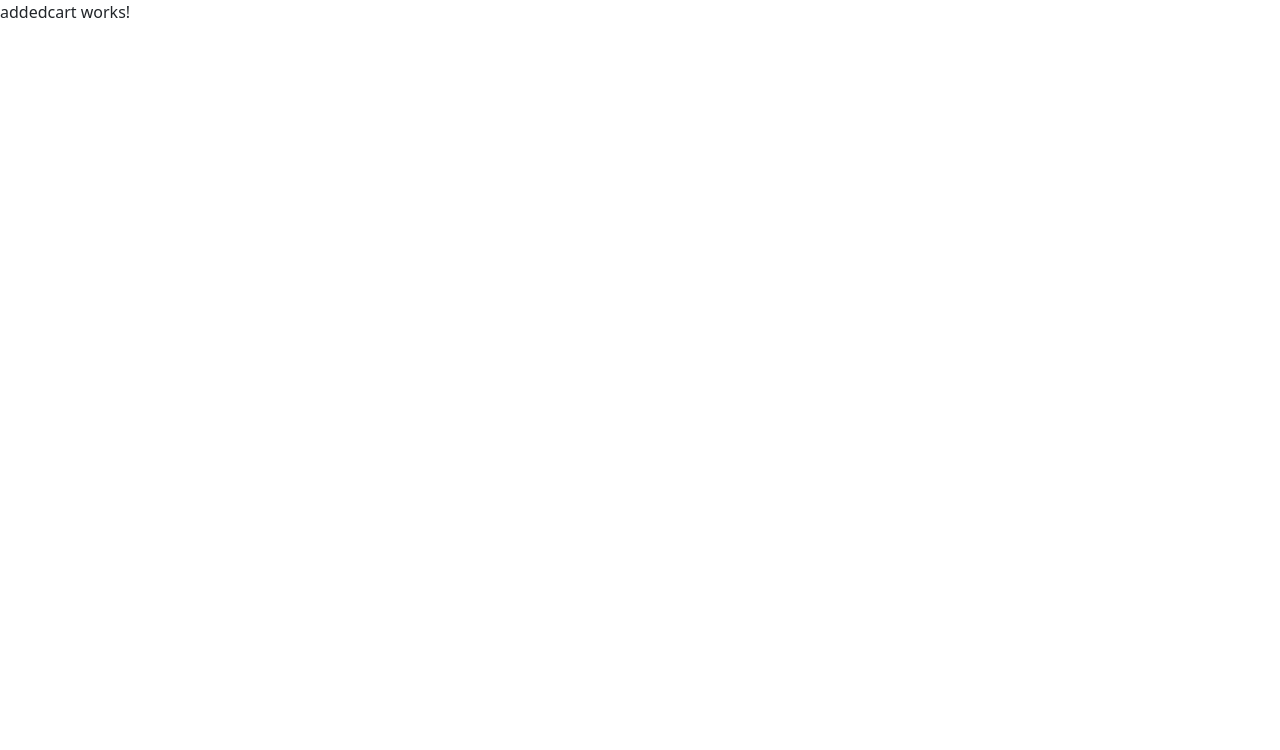
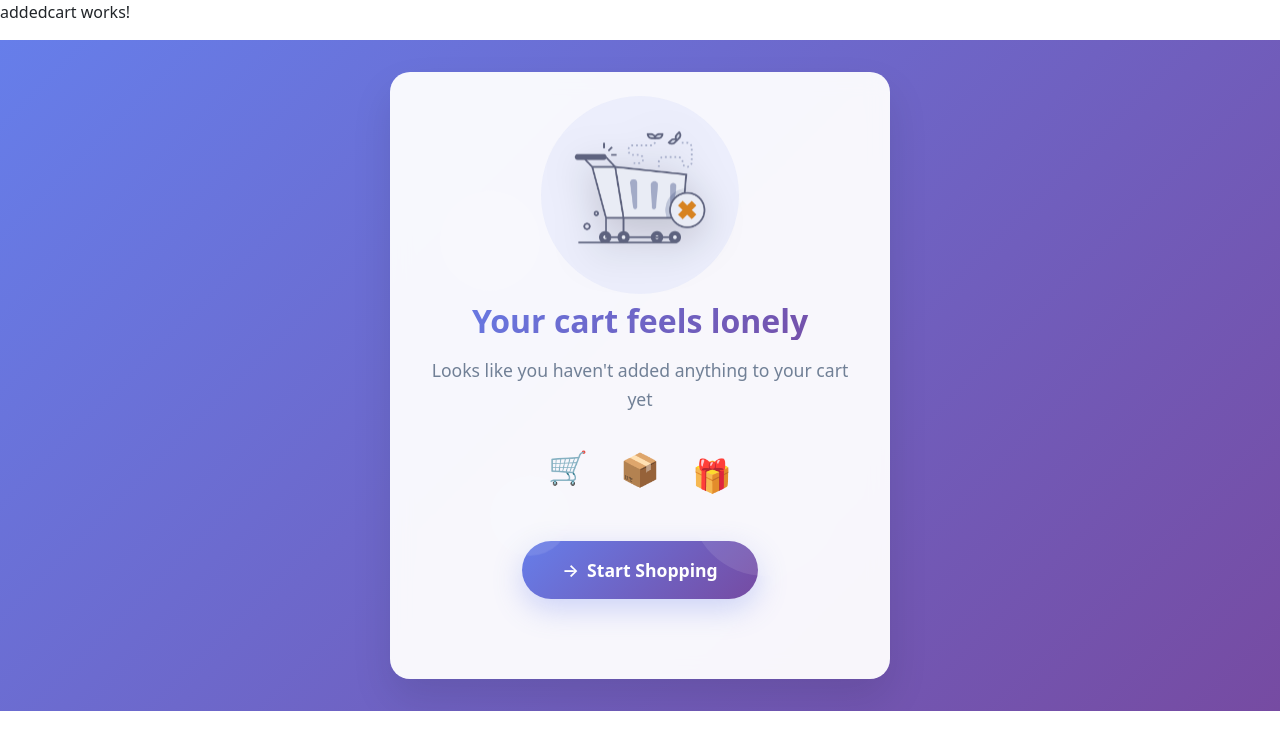
Before and after one commit to vaibhavgathawale/routing, an Angular app: page /addedcart in a window 1280 px wide. Shown: the top 750 px of the page. Built offline with nearby package versions, Linux system fonts and the light colour scheme; no server answers.

Commit message:
Implementation: After clicking on Cart icon in carthome it will going in addedcart page.

```diff
--- a/src/app/addedcart/addedcart.css
+++ b/src/app/addedcart/addedcart.css
@@ -0,0 +1,221 @@
+.empty-cart-container {
+  min-height: 70vh;
+  display: flex;
+  align-items: center;
+  justify-content: center;
+  background: linear-gradient(135deg, #667eea 0%, #764ba2 100%);
+  padding: 2rem;
+  position: relative;
+  overflow: hidden;
+}
+
+.empty-cart-content {
+  text-align: center;
+  background: rgba(255, 255, 255, 0.95);
+  padding: 3rem 2rem;
+  border-radius: 20px;
+  box-shadow: 0 20px 40px rgba(0, 0, 0, 0.1);
+  position: relative;
+  z-index: 2;
+  backdrop-filter: blur(10px);
+  max-width: 500px;
+  width: 100%;
+}
+
+.cart-image {
+  position: relative;
+  margin-bottom: 2rem;
+}
+
+.empty-cart-img {
+  width: 150px;
+  height: 150px;
+  filter: drop-shadow(0 10px 20px rgba(0, 0, 0, 0.2));
+  animation: float 3s ease-in-out infinite;
+}
+
+.cart-pulse {
+  position: absolute;
+  top: 50%;
+  left: 50%;
+  transform: translate(-50%, -50%);
+  width: 180px;
+  height: 180px;
+  background: rgba(102, 126, 234, 0.1);
+  border-radius: 50%;
+  animation: pulse 2s ease-in-out infinite;
+}
+
+.empty-cart-message {
+  margin-bottom: 2.5rem;
+}
+
+.message-title {
+  font-size: 2rem;
+  font-weight: 700;
+  color: #2d3748;
+  margin-bottom: 1rem;
+  background: linear-gradient(135deg, #667eea, #764ba2);
+  -webkit-background-clip: text;
+  -webkit-text-fill-color: transparent;
+  background-clip: text;
+}
+
+.message-subtitle {
+  font-size: 1.1rem;
+  color: #718096;
+  line-height: 1.6;
+}
+
+.floating-elements {
+  display: flex;
+  justify-content: center;
+  gap: 2rem;
+  margin-bottom: 2.5rem;
+}
+
+.floating-item {
+  font-size: 2rem;
+  animation: float 3s ease-in-out infinite;
+  animation-delay: calc(var(--delay) * 0.5s);
+}
+
+.floating-item:nth-child(1) { --delay: 1; }
+.floating-item:nth-child(2) { --delay: 2; }
+.floating-item:nth-child(3) { --delay: 3; }
+
+.cta-section {
+  margin-bottom: 2rem;
+}
+
+.shop-now-btn {
+  background: linear-gradient(135deg, #667eea, #764ba2);
+  color: white;
+  border: none;
+  padding: 1rem 2.5rem;
+  font-size: 1.1rem;
+  font-weight: 600;
+  border-radius: 50px;
+  cursor: pointer;
+  transition: all 0.3s ease;
+  box-shadow: 0 10px 30px rgba(102, 126, 234, 0.3);
+  display: inline-flex;
+  align-items: center;
+  gap: 0.5rem;
+}
+
+.shop-now-btn:hover {
+  transform: translateY(-3px);
+  box-shadow: 0 15px 40px rgba(102, 126, 234, 0.4);
+}
+
+.shop-now-btn:active {
+  transform: translateY(-1px);
+}
+
+.btn-icon {
+  transition: transform 0.3s ease;
+}
+
+.shop-now-btn:hover .btn-icon {
+  transform: translateX(5px);
+}
+
+.decorations {
+  position: absolute;
+  top: 0;
+  left: 0;
+  width: 100%;
+  height: 100%;
+  pointer-events: none;
+  z-index: 1;
+}
+
+.decoration-circle {
+  position: absolute;
+  border-radius: 50%;
+  background: rgba(255, 255, 255, 0.1);
+  animation: float 6s ease-in-out infinite;
+}
+
+.decoration-circle:nth-child(1) {
+  width: 100px;
+  height: 100px;
+  top: 20%;
+  left: 10%;
+  animation-delay: 0s;
+}
+
+.decoration-circle:nth-child(2) {
+  width: 150px;
+  height: 150px;
+  top: 60%;
+  right: 10%;
+  animation-delay: 2s;
+}
+
+.decoration-circle:nth-child(3) {
+  width: 80px;
+  height: 80px;
+  bottom: 20%;
+  left: 20%;
+  animation-delay: 4s;
+}
+
+/* Animations */
+@keyframes float {
+  0%, 100% {
+    transform: translateY(0px);
+  }
+  50% {
+    transform: translateY(-10px);
+  }
+}
+
+@keyframes pulse {
+  0%, 100% {
+    transform: translate(-50%, -50%) scale(1);
+    opacity: 1;
+  }
+  50% {
+    transform: translate(-50%, -50%) scale(1.1);
+    opacity: 0.8;
+  }
+}
+
+/* Responsive design */
+@media (max-width: 768px) {
+  .empty-cart-container {
+    padding: 1rem;
+  }
+
+  .empty-cart-content {
+    padding: 2rem 1.5rem;
+  }
+
+  .empty-cart-img {
+    width: 120px;
+    height: 120px;
+  }
+
+  .message-title {
+    font-size: 1.5rem;
+  }
+
+  .message-subtitle {
+    font-size: 1rem;
+  }
+
+  .floating-elements {
+    gap: 1.5rem;
+  }
+
+  .floating-item {
+    font-size: 1.5rem;
+  }
+
+  .shop-now-btn {
+    padding: 0.8rem 2rem;
+    font-size: 1rem;
+  }
+}
--- a/src/app/addedcart/addedcart.html
+++ b/src/app/addedcart/addedcart.html
@@ -1 +1,38 @@
 <p>addedcart works!</p>
+<div class="empty-cart-container">
+  <div class="empty-cart-content">
+    <!-- Animated empty cart image -->
+    <div class="cart-image">
+      <img src="assets/cart/empty-cart.png" alt="Empty Cart" class="empty-cart-img">
+      <div class="cart-pulse"></div>
+    </div>
+
+    <!-- Message -->
+    <div class="empty-cart-message">
+      <h2 class="message-title">Your cart feels lonely</h2>
+      <p class="message-subtitle">Looks like you haven't added anything to your cart yet</p>
+    </div>
+
+    <!-- Animated shopping elements -->
+    <div class="floating-elements">
+      <div class="floating-item">🛒</div>
+      <div class="floating-item">📦</div>
+      <div class="floating-item">🎁</div>
+    </div>
+
+    <!-- Call to action -->
+    <div class="cta-section">
+      <button class="shop-now-btn" (click)="navigateToCarthome()">
+        <span class="btn-icon">→</span>
+        Start Shopping
+      </button>
+    </div>
+
+    <!-- Decorative elements -->
+    <div class="decorations">
+      <div class="decoration-circle"></div>
+      <div class="decoration-circle"></div>
+      <div class="decoration-circle"></div>
+    </div>
+  </div>
+</div>
--- a/src/app/addedcart/addedcart.ts
+++ b/src/app/addedcart/addedcart.ts
@@ -1,11 +1,51 @@
-import { Component } from '@angular/core';
+import { Component,OnInit } from '@angular/core';
+import { CommonModule } from '@angular/common';
+import { Router } from '@angular/router';
+import { Productservice } from '../service/productservice';
+import { Product } from '../models/Product.model';
+
 
 @Component({
   selector: 'app-addedcart',
-  imports: [],
+  imports: [CommonModule],
   templateUrl: './addedcart.html',
   styleUrl: './addedcart.css'
 })
 export class Addedcart {
+    products: Product[] = [];
+  loading = true;
+  cartCount: number = 0;
 
+  constructor(private router: Router,private productService: Productservice) {}
+
+  navigateToCarthome() {
+    this.router.navigate(['/carthome']);
+  }
+
+  ngOnInit(): void {
+        this.fetchProducts(); // ✅ Call this to load products
+
+    // subscribe to shared products
+    this.productService.products$.subscribe(data =>
+      {
+        this.loading = false;
+        this.products = data});
+    this.productService.cartCount$.subscribe(count => this.cartCount = count);
+  }
+
+  fetchProducts() {
+    this.productService.getProducts().subscribe({
+      next: (data) => {
+        // console.log(data)
+        this.products = data;
+        this.loading = true;
+        this.productService.loadProducts(); // ✅ This triggers the API call
+
+      },
+      error: (err) => {
+        console.error('Failed to fetch products', err);
+        this.loading = false;
+      }
+    });
+  }
 }
--- a/src/app/carthome/carthome.html
+++ b/src/app/carthome/carthome.html
@@ -5,12 +5,13 @@
   <div class="collapse navbar-collapse">
     <ul class="navbar-nav me-auto"></ul>
     <div class="d-flex align-items-center">
-      <a routerLink="#" class="text-white position-relative me-3">
+      <!-- Changed routerLink to /cart -->
+      <a routerLink="/addedcart" class="text-white position-relative me-3">
         <i class="bi bi-cart4 fs-4"></i>
-       <!-- Cart Count Badge -->
-      <span class="position-absolute top-0 start-100 translate-middle badge rounded-pill bg-danger cart-badge">
-  {{ cartCount }}
-</span>
+        <!-- Cart Count Badge -->
+        <span class="position-absolute top-0 start-100 translate-middle badge rounded-pill bg-danger cart-badge">
+          {{ cartCount }}
+        </span>
       </a>
     </div>
   </div>
```
Also changed, not shown: src/assets/cart/empty-cart.png (added).
